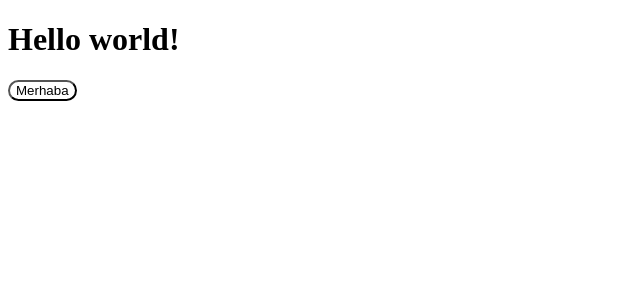
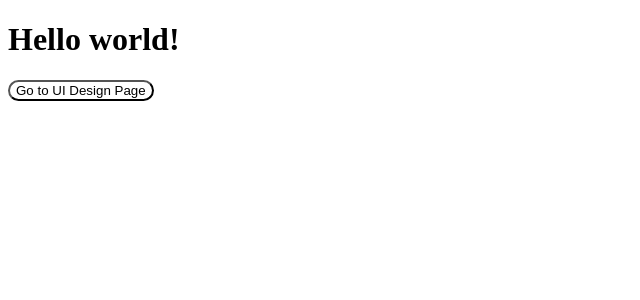
Before and after one commit to mustafaberat/twitter-UI-Clone, a Next.js app: page / in a window 1280 px wide. Shown: the top 300 px of the page, without its empty margins (0-640 px from the left). Built offline with nearby package versions, Linux system fonts and the light colour scheme.

Commit message:
change index button to see ui design

```diff
--- a/pages/index.js
+++ b/pages/index.js
@@ -1,4 +1,5 @@
 import React from 'react';
+import Link from 'next/link'
 
 import Button from '../components/button'
 
@@ -6,7 +7,9 @@ function HomePage() {
     return (
         <div>
             <h1>Hello world!</h1>
-            <Button>Merhaba</Button>
+            <Link href="/ui/index.html">
+                <Button>Go to UI Design Page</Button>
+            </Link>
         </div>
     )
 }
```
